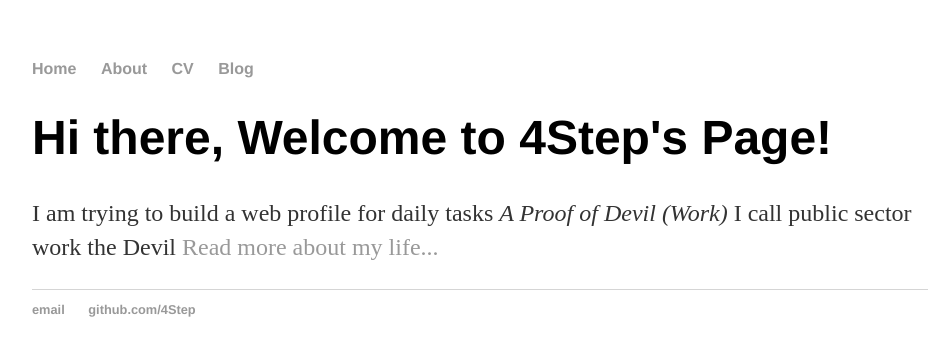
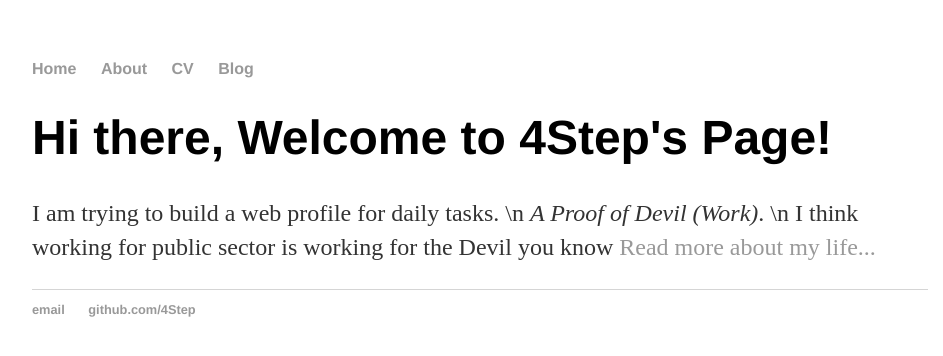
Before and after one commit to 4Step/4Step.github.io, a Jekyll site: the page built from index.html, in a window 1280 px wide. Shown: the top 356 px of the page, without its empty margins (160-1103 px from the left). Built offline with Jekyll 4.4.1, drawn with Linux system fonts in a browser that asks for light colours.

Commit message:
Update index.html

```diff
--- a/index.html
+++ b/index.html
@@ -4,5 +4,5 @@ title: Amar Sarvepalli, 4Step Modeler
 ---
 <div class="blurb">
 	<h1>Hi there, Welcome to 4Step's Page!</h1>
-  <p> I am trying to build a web profile for daily tasks <em>A Proof of Devil (Work)</em> I call public sector work the Devil <a href="/about">Read more about my life...</a></p>
+  <p> I am trying to build a web profile for daily tasks. \n <em>A Proof of Devil (Work)</em>. \n I think working for public sector is working for the Devil you know <a href="/about">Read more about my life...</a></p>
 </div><!-- /.blurb -->
```
